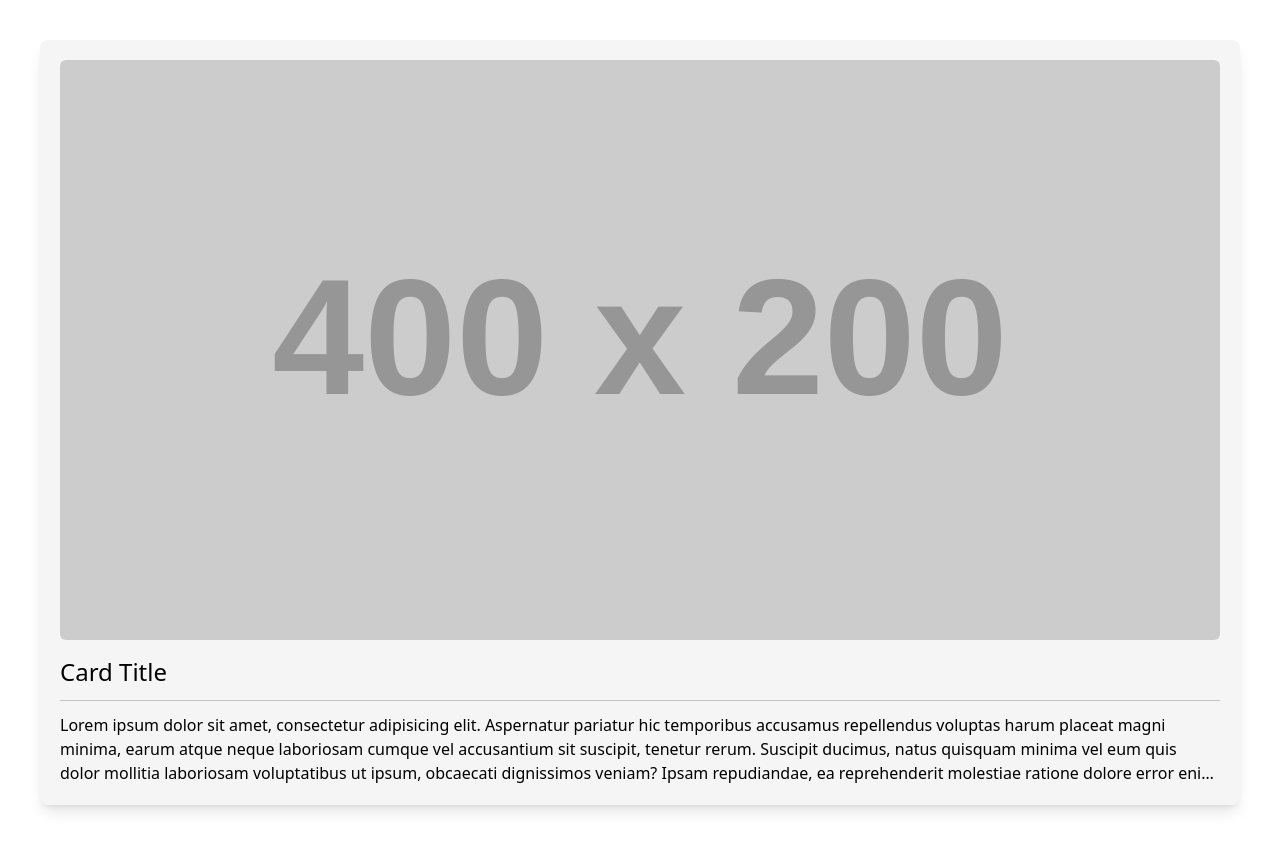
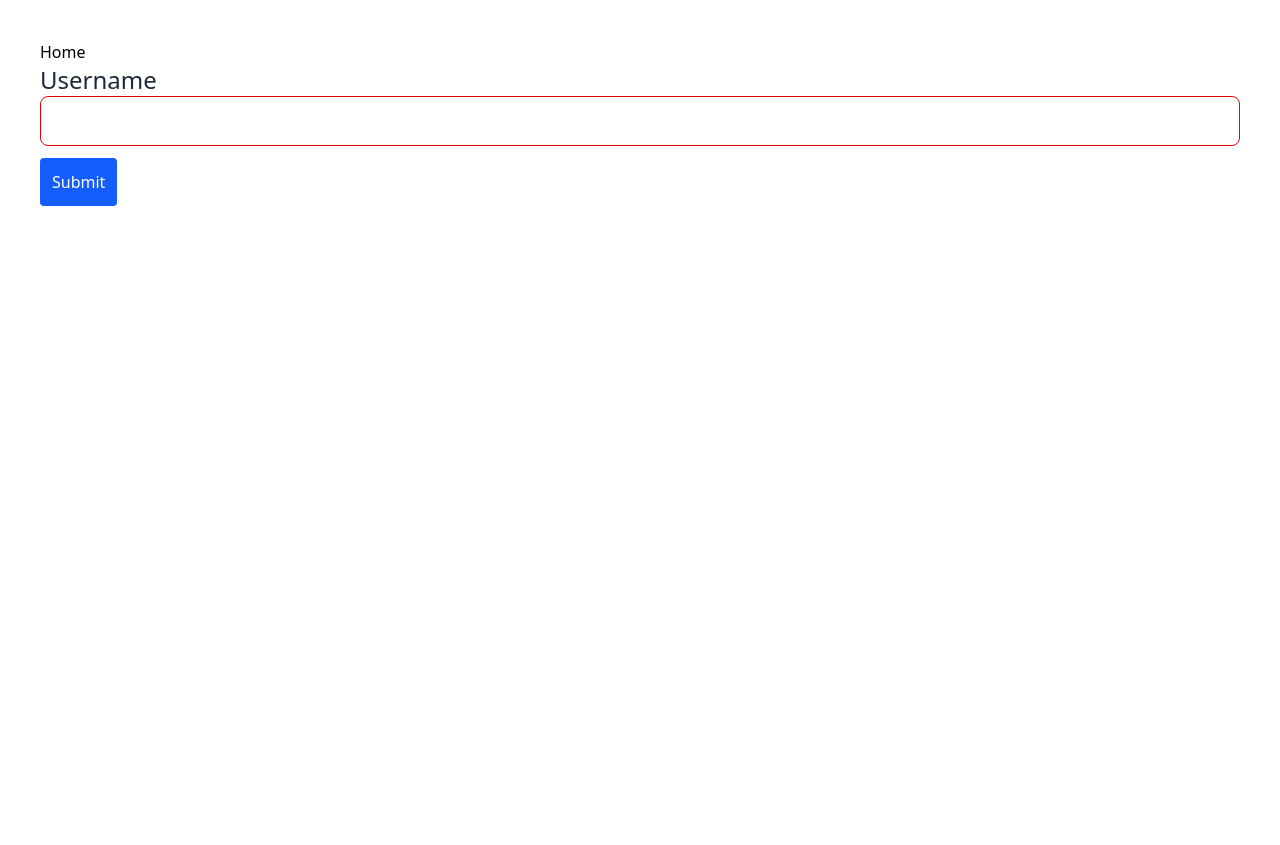
Before and after one commit to nathinho89/tailwind-v4, a Nuxt app: page / in a window 1280 px wide. After the commit the page ends 800 px from the top, so only its background shows below. Built offline with nearby package versions, Linux system fonts and the light colour scheme.

Commit message:
Experimenting with router state

```diff
--- a/app.vue
+++ b/app.vue
@@ -1,9 +1,15 @@
 <script setup lang="ts">
-import AppCard from "@/components/AppCard.vue"
+import AppButton from "~/components/AppButton.vue";
+import AppInput from "~/components/AppInput.vue";
+import MainNav from "~/components/MainNav.vue";
 </script>
 
 <template>
     <div class="m-10">
-      <AppCard />
-    </div>
+    <MainNav />
+    <form action="">
+      <AppInput label="Username" />
+      <AppButton>Submit</AppButton>
+    </form>
+  </div>
 </template>
--- /dev/null
+++ b/components/MainNav.vue
@@ -0,0 +1,11 @@
+<template>
+  <ul>
+    <li>
+      <RouterLink
+        to="/"
+        class="visited:text-purple-500 focus:outline-purple-400"
+        >Home</RouterLink
+      >
+    </li>
+  </ul>
+</template>
```
